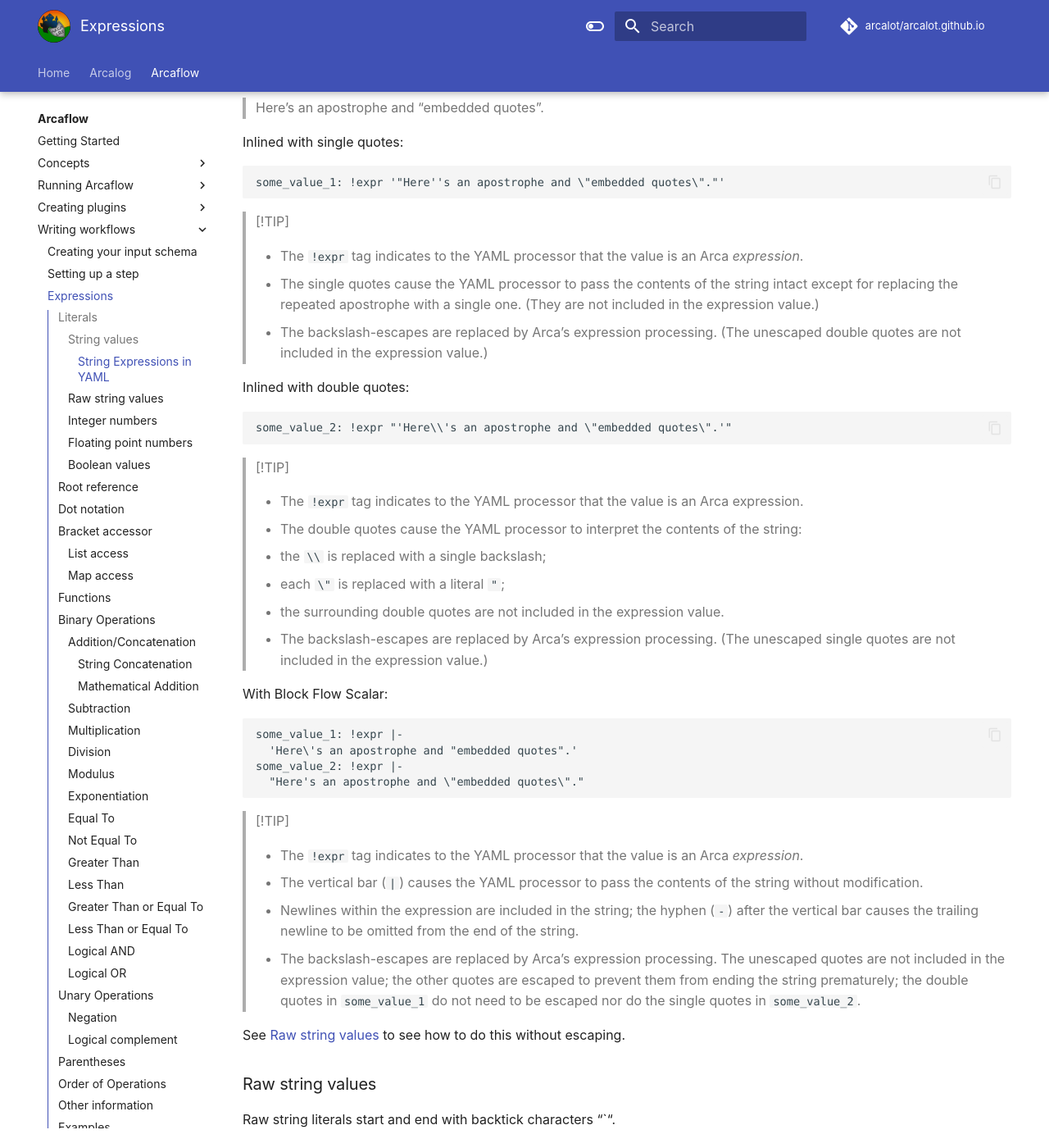
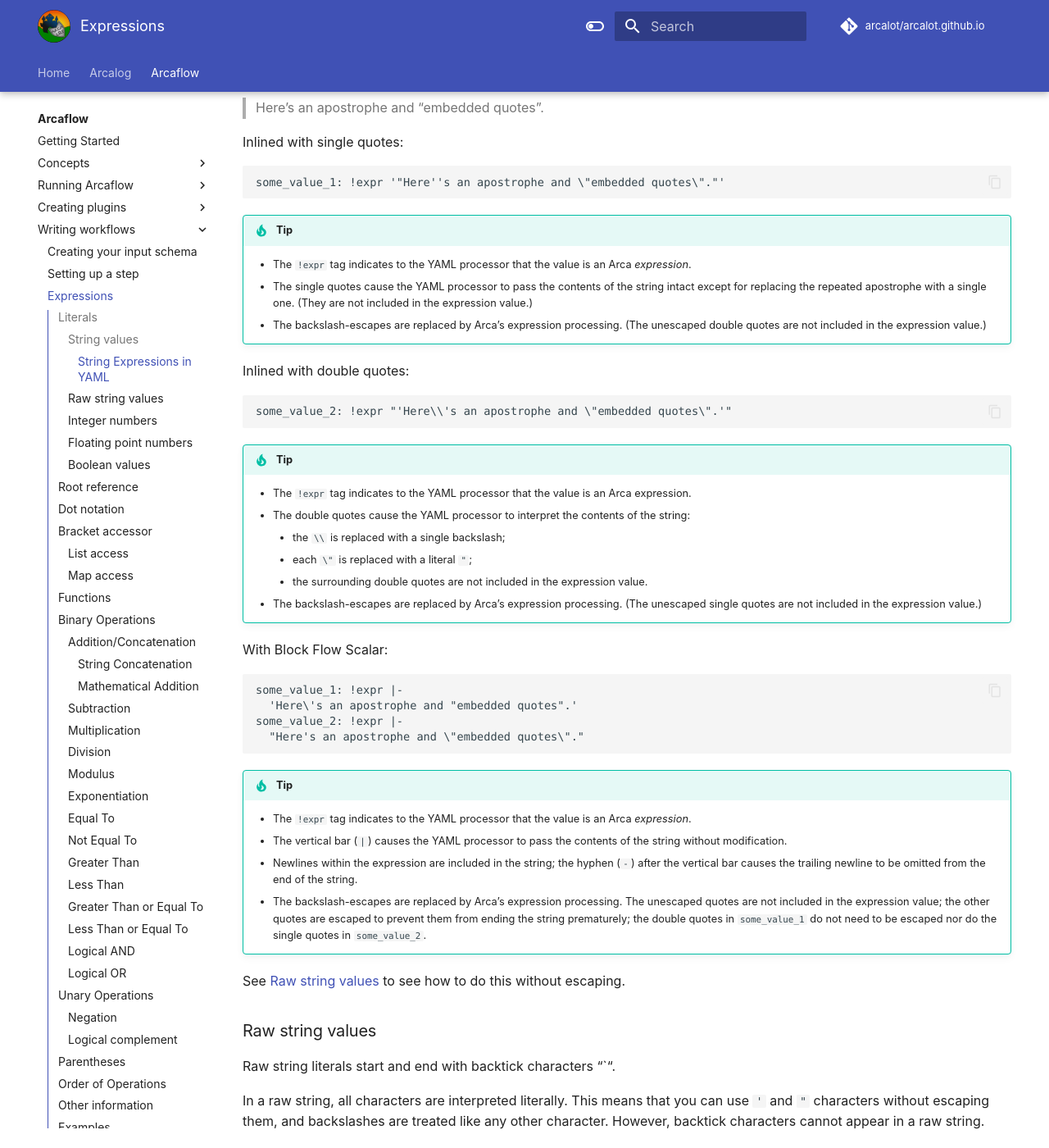
Before and after one commit to arcalot/arcalot.github.io, an MkDocs documentation site: the page built from docs/arcaflow/workflows/expressions.md, in a window 1280 px wide and 1400 px high, scrolled down 1634 px. Shown: the whole window at 82% size. Built offline with MkDocs 1.6.1 and Material for MkDocs 9.7.7, drawn with Linux system fonts in a browser that asks for light colours; comment, search, counter and statistics services are not loaded.

Commit message:
Fix tips and nested lists (#76)

````diff
--- a/docs/arcaflow/workflows/expressions.md
+++ b/docs/arcaflow/workflows/expressions.md
@@ -60,27 +60,25 @@ Inlined with single quotes:
 ```
 some_value_1: !expr '"Here''s an apostrophe and \"embedded quotes\"."'
 ```
-> [!TIP]
->
-> - The `!expr` tag indicates to the YAML processor that the value is an Arca _expression_.
-> - The single quotes cause the YAML processor to pass the contents of the string intact except for replacing the
-    repeated apostrophe with a single one.  (They are not included in the expression value.)
-> - The backslash-escapes are replaced by Arca's expression processing.  (The unescaped double quotes are not included
-    in the expression value.)
+!!! tip
+    - The `!expr` tag indicates to the YAML processor that the value is an Arca _expression_.
+    - The single quotes cause the YAML processor to pass the contents of the string intact except for replacing the
+      repeated apostrophe with a single one.  (They are not included in the expression value.)
+    - The backslash-escapes are replaced by Arca's expression processing.  (The unescaped double quotes are not included
+      in the expression value.)
 
 Inlined with double quotes:
 ```
 some_value_2: !expr "'Here\\'s an apostrophe and \"embedded quotes\".'"
 ```
-> [!TIP]
->
-> - The `!expr` tag indicates to the YAML processor that the value is an Arca expression.
-> - The double quotes cause the YAML processor to interpret the contents of the string:
->   - the `\\` is replaced with a single backslash;
->   - each `\"` is replaced with a literal `"`;
->   - the surrounding double quotes are not included in the expression value.
-> - The backslash-escapes are replaced by Arca's expression processing.  (The unescaped single quotes are not included
-    in the expression value.)
+!!! tip
+    - The `!expr` tag indicates to the YAML processor that the value is an Arca expression.
+    - The double quotes cause the YAML processor to interpret the contents of the string:
+      <ul><li>the <code>\\\\</code> is replaced with a single backslash;
+      <li>each <code>\\\"</code> is replaced with a literal `"`;
+      <li>the surrounding double quotes are not included in the expression value.</ul>
+    - The backslash-escapes are replaced by Arca's expression processing.  (The unescaped single quotes are not included
+      in the expression value.)
 
 With Block Flow Scalar:
 ```
@@ -90,13 +88,12 @@ some_value_2: !expr |-
   "Here's an apostrophe and \"embedded quotes\"."
 ```
 
-> [!TIP]
->
-> - The `!expr` tag indicates to the YAML processor that the value is an Arca _expression_.
-> - The vertical bar (`|`) causes the YAML processor to pass the contents of the string without modification.
-> - Newlines within the expression are included in the string; the hyphen (`-`) after the vertical bar causes the
+!!! tip
+    - The `!expr` tag indicates to the YAML processor that the value is an Arca _expression_.
+    - The vertical bar (`|`) causes the YAML processor to pass the contents of the string without modification.
+    - Newlines within the expression are included in the string; the hyphen (`-`) after the vertical bar causes the
     trailing newline to be omitted from the end of the string.
-> - The backslash-escapes are replaced by Arca's expression processing.  The unescaped quotes are not included
+    - The backslash-escapes are replaced by Arca's expression processing.  The unescaped quotes are not included
     in the expression value; the other quotes are escaped to prevent them from ending the string prematurely; the
     double quotes in `some_value_1` do not need to be escaped nor do the single quotes in `some_value_2`.
 
@@ -117,13 +114,12 @@ Inlined:
 ```
 some_value: !expr '`Here''s an apostrophe and "embedded quotes".`'
 ```
-> [!TIP]
->
-> - The `!expr` tag indicates to the YAML processor that the value is an Arca _expression_.
-> - The single quotes cause the YAML processor to pass the contents of the string intact except for replacing the
-    repeated apostrophe with a single one.  (They are not included in the expression value.)
-> - The backticks cause Arca's expression processing to use the string verbatim.  (The backticks are not included
-    in the expression value.)
+!!! tip
+    - The `!expr` tag indicates to the YAML processor that the value is an Arca _expression_.
+    - The single quotes cause the YAML processor to pass the contents of the string intact except for replacing the
+      repeated apostrophe with a single one.  (They are not included in the expression value.)
+    - The backticks cause Arca's expression processing to use the string verbatim.  (The backticks are not included
+      in the expression value.)
 
 With Block Flow Scalar:
 ```
@@ -131,14 +127,13 @@ some_value: !expr |-
   `Here's an apostrophe and "embedded quotes".`
 ```
 
-> [!TIP]
->
-> - The `!expr` tag indicates to the YAML processor that the value is an Arca _expression_.
-> - The vertical bar (`|`) causes the YAML processor to pass the contents of the string without modification.
-> - Newlines within the expression are included in the string; the hyphen (`-`) after the vertical bar causes the
-    trailing newline to be omitted from the end of the string.
-> - The backticks cause Arca's expression processing to use the string verbatim, thus the embedded quotes don't require
-    escapes.  (The backticks are not included in the expression value.)
+!!! tip
+    - The `!expr` tag indicates to the YAML processor that the value is an Arca _expression_.
+    - The vertical bar (`|`) causes the YAML processor to pass the contents of the string without modification.
+    - Newlines within the expression are included in the string; the hyphen (`-`) after the vertical bar causes the
+      trailing newline to be omitted from the end of the string.
+    - The backticks cause Arca's expression processing to use the string verbatim, thus the embedded quotes don't require
+      escapes.  (The backticks are not included in the expression value.)
 
 ### Integer numbers
 
@@ -470,12 +465,12 @@ Order (highest to lowest; items on the same line are evaluated left-to-right):
 - [multiplication (`*`)](#multiplication) and [division (`/`)](#division)
 - [addition/concatenation (`+`)](#additionconcatenation) and [subtraction (`-`)](#subtraction)
 - binary equality and inequality (all equal)
-  - [equals (`==`)](#equal-to)
-  - [not equals (`!=`)](#not-equal-to)
-  - [greater than (`>`)](#greater-than)
-  - [less than (`<`)](#less-than)
-  - [greater than or equal to (`>=`)](#greater-than-or-equal-to)
-  - [less than or equal to (`<=`)](#less-than-or-equal-to)
+  <ul><li><a href="#equal-to">equals (<code>==</code>)</a>
+  <li><a href="#not-equal-to">not equals (<code>!=</code>)</a>
+  <li><a href="#greater-than">greater than (<code>></code>)</a>
+  <li><a href="#less-than">less than (<code><</code>)</a>
+  <li><a href="#greater-than-or-equal-to">greater than or equal to (<code>>=</code>)</a>
+  <li><a href="#less-than-or-equal-to">less than or equal to (<code><=</code>)</a></li></ul>
 - [logical complement (`!`)](#logical-complement)
 - [logical AND (`&&`)](#logical-and)
 - [logical OR (`||`)](#logical-or)
````
